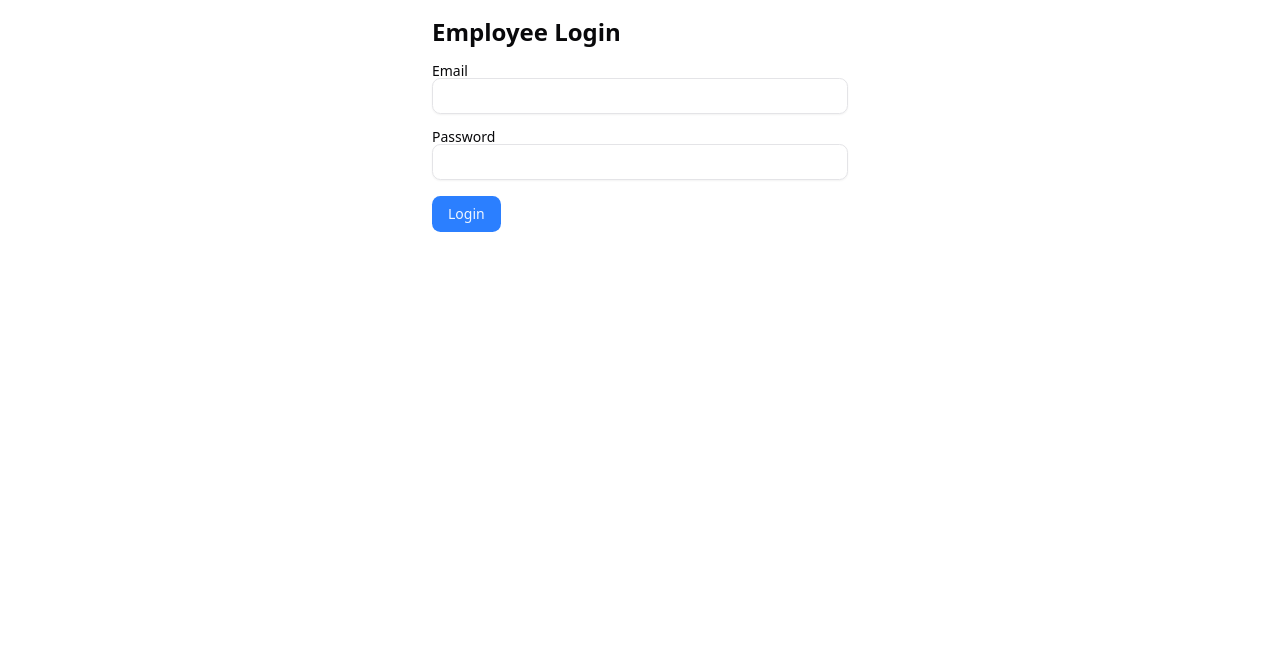
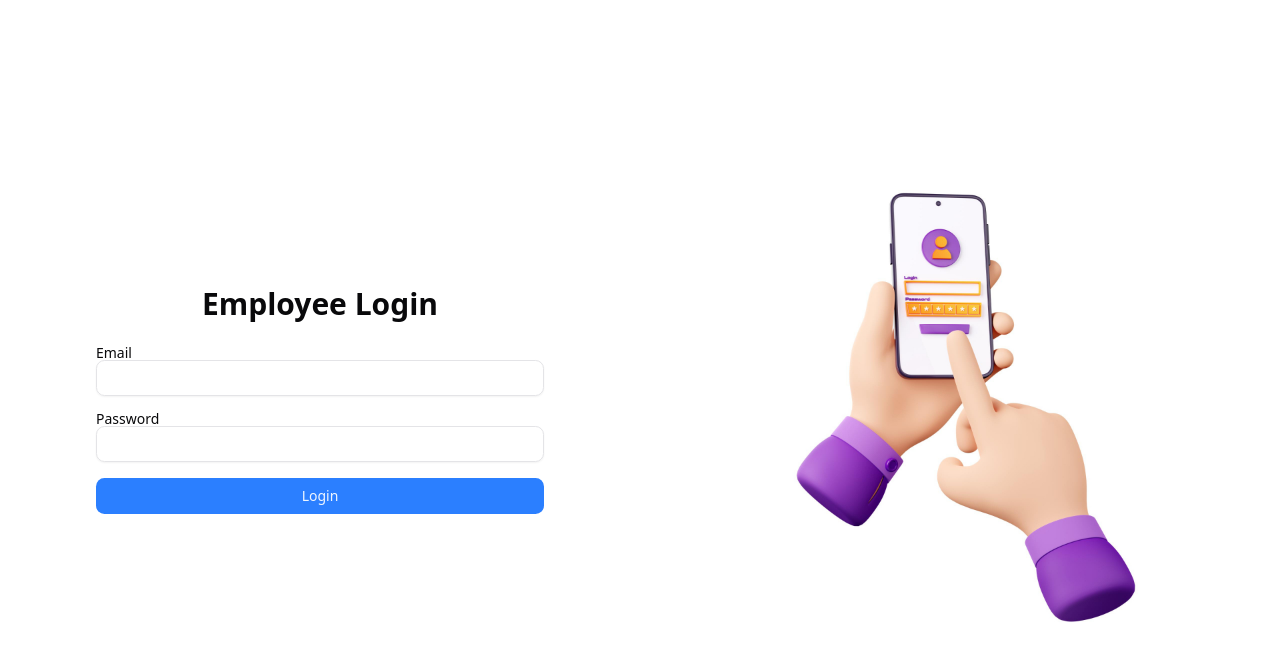
Before and after one commit to Kaarti22/Visitor-management-system, a Next.js app in the folder frontend/: page /login in a window 1280 px wide. Shown: the top 660 px of the page. Built offline with nearby package versions, Linux system fonts and the light colour scheme; no server answers.

Commit message:
fixed login page

```diff
--- a/frontend/app/login/page.tsx
+++ b/frontend/app/login/page.tsx
@@ -1,70 +1,96 @@
 "use client";
 
-import { Button } from "@/components/ui/button";
+import { useState } from "react";
 import { Input } from "@/components/ui/input";
 import { Label } from "@/components/ui/label";
-import api from "@/lib/axios";
+import { Button } from "@/components/ui/button";
+import { toast } from "sonner";
+import axios from "axios";
 import { useRouter } from "next/navigation";
-import { useState } from "react";
-import { toast } from "sonner";
+import Image from "next/image";
+import { motion } from "framer-motion";
 
-const EmployeeLogin = () => {
+const LoginPage = () => {
+  const router = useRouter();
+
   const [email, setEmail] = useState("");
   const [password, setPassword] = useState("");
-  const router = useRouter();
+  const [loading, setLoading] = useState(false);
 
   const handleLogin = async (ev: React.FormEvent) => {
     ev.preventDefault();
+    setLoading(true);
+
     try {
-      const res = await api.post(
+      const res = await axios.post(
         `${process.env.NEXT_PUBLIC_API_BASE_URL}/auth/login`,
-        new URLSearchParams({
-          email,
-          password,
-        }),
-        {
-          headers: { "Content-Type": "application/x-www-form-urlencoded" },
-        }
+        { email, password }
       );
-
-      localStorage.setItem("token", res.data.access_token);
+      const token = res.data.access_token;
+      localStorage.setItem("token", token);
+      toast.success("Login successful");
       router.push("/employee/dashboard");
-      toast.success("Login successful");
     } catch (err: any) {
-      toast.error(err.response?.data?.detail || "Login failed");
+      toast.error(err.response?.data?.detail || "Invalid credentials");
+    } finally {
+      setLoading(false);
     }
   };
 
   return (
-    <div className="max-w-md mx-auto p-4 space-y-4">
-      <h1 className="text-2xl font-bold">Employee Login</h1>
-      <form className="space-y-4" onSubmit={handleLogin}>
+    <main className="min-h-screen bg-white dark:bg-gray-900 flex flex-col md:flex-row items-center justify-center">
+      <motion.div
+        className="w-full md:w-1/2 p-8 md:p-16"
+        initial={{ opacity: 0, x: -40 }}
+        animate={{ opacity: 1, x: 0 }}
+        transition={{ duration: 0.6 }}
+      >
+        <div className="max-w-md mx-auto space-y-6">
+          <h1 className="text-3xl font-bold text-center">Employee Login</h1>
+          <form onSubmit={handleLogin} className="space-y-4">
             <div>
               <Label htmlFor="email">Email</Label>
               <Input
+                type="email"
                 id="email"
-            type="email"
+                required
                 value={email}
                 onChange={(e) => setEmail(e.target.value)}
-            required
               />
             </div>
             <div>
               <Label htmlFor="password">Password</Label>
               <Input
+                type="password"
                 id="password"
-            type="password"
+                required
                 value={password}
                 onChange={(e) => setPassword(e.target.value)}
-            required
               />
             </div>
-        <Button type="submit" className="cursor-pointer">
-          Login
+            <Button type="submit" className="w-full cursor-pointer" disabled={loading}>
+              {loading ? "Logging in..." : "Login"}
             </Button>
           </form>
         </div>
+      </motion.div>
+
+      <motion.div
+        className="hidden md:flex w-1/2 items-center justify-center"
+        initial={{ opacity: 0, x: 40 }}
+        animate={{ opacity: 1, x: 0 }}
+        transition={{ duration: 0.6 }}
+      >
+        <Image
+          src="/login.jpg"
+          alt="Login Visual"
+          width={500}
+          height={400}
+          className="rounded-lg"
+        />
+      </motion.div>
+    </main>
   );
 };
 
-export default EmployeeLogin;
+export default LoginPage;
```
Also changed, not shown: 2 other files (tests, documents, lock files or other folders). Lines whose indentation alone changed are shown as unchanged.
